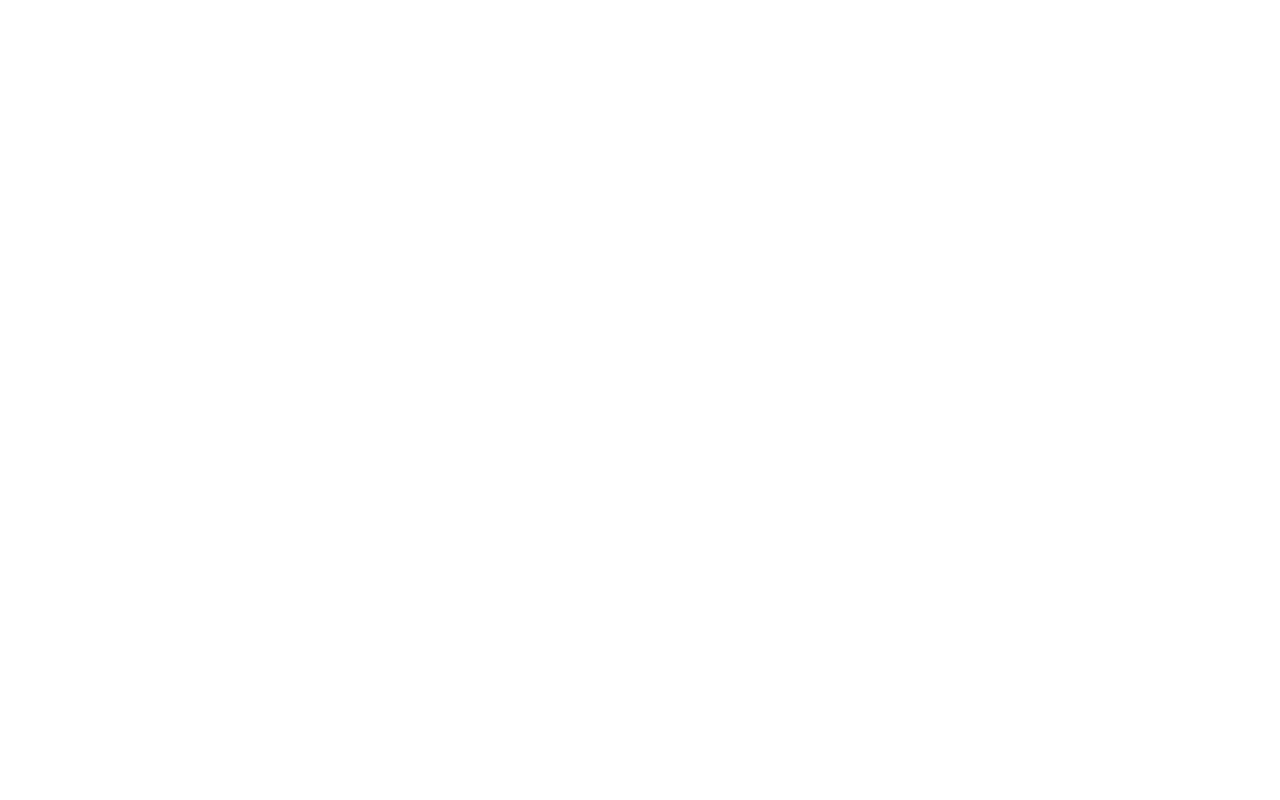
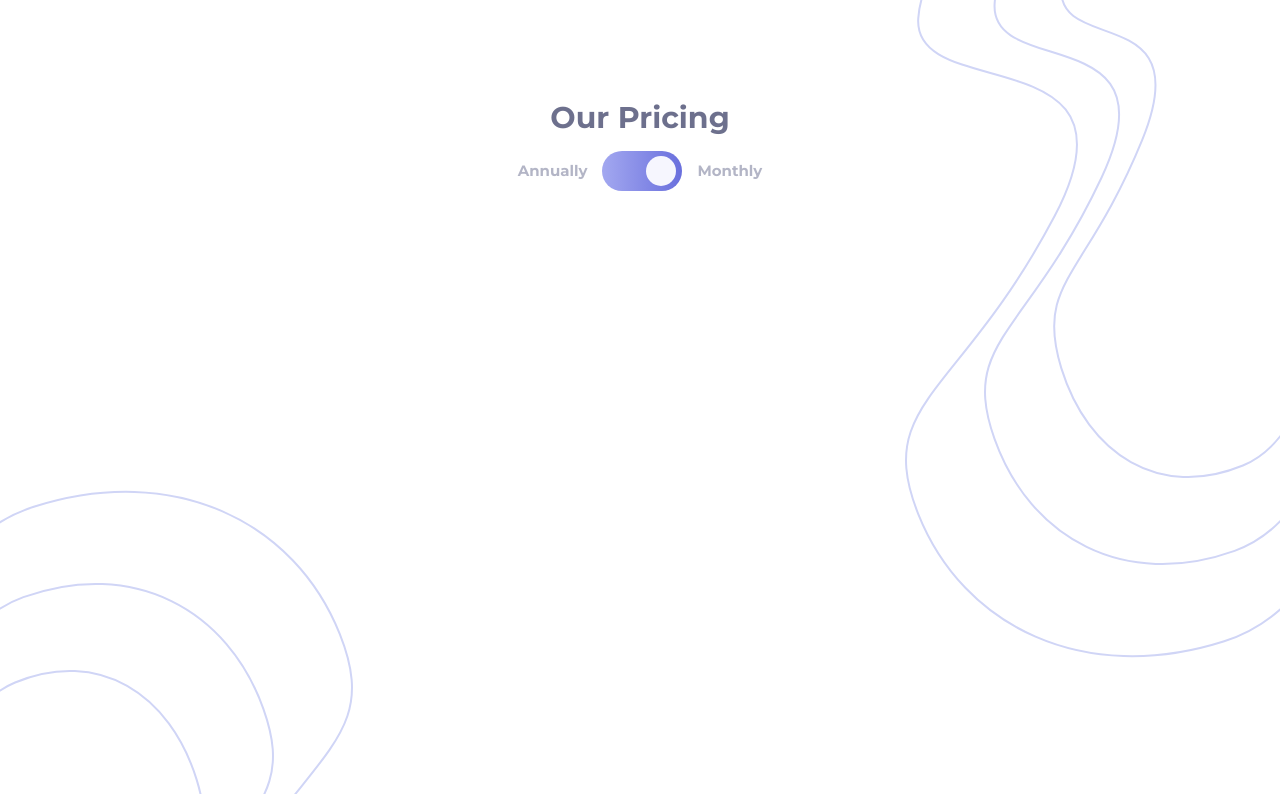
Before and after one commit to Mustafa-Sayed-M/pricing-component, a plain HTML site: page index.html in a window 1280 px wide. Drawn offline with Linux system fonts and the light colour scheme.

Commit message:
Create a part head

```diff
--- a/css/style.css
+++ b/css/style.css
@@ -37,3 +37,77 @@ body {
     overflow-x: hidden !important;
     font-family: 'Montserrat', sans-serif !important;
 }
+/* Start App */
+/* Start Part Head */
+.app {
+    padding: 100px 0;
+    min-height: 100vh;
+    position: relative;
+}
+.app::after,
+.app::before {
+    z-index: -1;
+    position: absolute;
+}
+.app::after {
+    top: 0;
+    right: 0;
+    content: url(../images/bg-top.svg);
+}
+.app::before {
+    left: 0;
+    bottom: 0;
+    content: url(../images/bg-bottom.svg);
+}
+.app .head {
+    text-align: center;
+}
+.app .head h2 {
+    margin-bottom: 15px;
+    color: var(--Grayish-Blue);
+}
+.app .head .select {
+    display: flex;
+    column-gap: 15px;
+    align-items: center;
+    justify-content: center;
+}
+.app .head .select span {
+    color: var(--Light-Grayish-Blue);
+}
+.app .head .select .btn-select {
+    width: 80px;
+    height: 40px;
+    border: none;
+    border-radius: 20px;
+    background-image: var(--Linear-Gradient);
+    -webkit-border-radius: 20px;
+    -moz-border-radius: 20px;
+    -ms-border-radius: 20px;
+    -o-border-radius: 20px;
+    display: flex;
+    align-items: center;
+}
+.app .head .select .btn-select .circle {
+    width: 30px;
+    height: 30px;
+    border-radius: 50%;
+    background-color: var(--Very-Light-Grayish-Blue);
+    -webkit-border-radius: 50%;
+    -moz-border-radius: 50%;
+    -ms-border-radius: 50%;
+    -o-border-radius: 50%;
+    transition: var(--transition);
+    -webkit-transition: var(--transition);
+    -moz-transition: var(--transition);
+    -ms-transition: var(--transition);
+    -o-transition: var(--transition);
+}
+.app .head .select .btn-select.monthly {
+    justify-content: end;
+}
+.app .head .select .btn-select.annually {
+    justify-content: start;
+}
+/* End Part Head */
+/* End App */
--- a/index.html
+++ b/index.html
@@ -15,6 +15,22 @@
   <link rel="stylesheet" href="css/all.min.css">
 </head>
 <body>
+  <!-- Start App -->
+  <div class="app">
+    <div class="container">
+      <div class="head">
+        <h2>Our Pricing</h2>
+        <div class="select">
+          <span>Annually</span>
+          <button onclick="selectPlan(this)" type="button" class="btn-select monthly">
+            <div class="circle"></div>
+          </button>
+          <span>Monthly</span>
+        </div>
+      </div>
+    </div>
+  </div>
+  <!-- End App -->
   <!-- Script Js File -->
   <script src="js/script.js"></script>
 </body>
--- a/js/script.js
+++ b/js/script.js
@@ -0,0 +1,5 @@
+// # Function to select plan
+function selectPlan(btn) {
+    btn.classList.toggle('annually');
+    btn.classList.toggle('monthly');
+}
```
